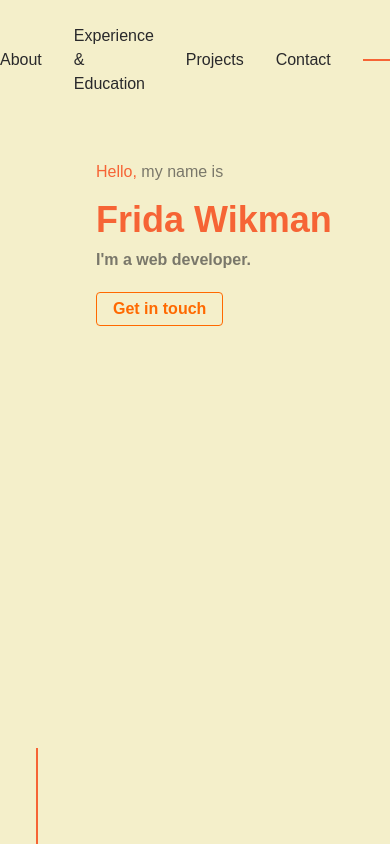
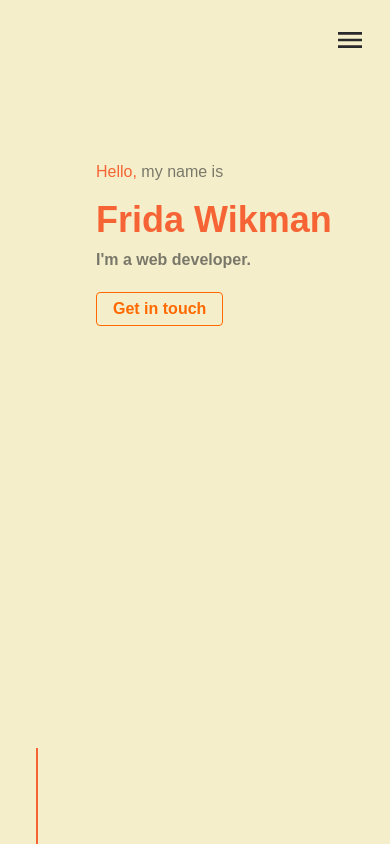
Before and after one commit to FridaWikman/portfolio, a React (Vite) app: page / in a window 390 px wide. Shown: the top 844 px of the page. Built offline with nearby package versions, Linux system fonts and the light colour scheme; some icons are missing.

Commit message:
Hamburger menu

```diff
--- a/src/App.jsx
+++ b/src/App.jsx
@@ -3,13 +3,33 @@ import { Icon } from '@iconify/react'
 import Projects from './components/Projects'
 import { useEffect, useState } from 'react'
 import Experience from './components/Experience'
+import useWindowDimensions from './components/useWindowSize'
+// import Link from 'next/link'
 
 function App() {
   const [showHeader, setShowHeader] = useState(true)
   const [lastScrollY, setLastScrollY] = useState(0)
+  const [showBurger, setShowBurger] = useState(false)
+  const { width } = useWindowDimensions()
+  const [showScrollTop, setShowScrollTop] = useState(false)
+
+  const links = [
+    { name: 'About', path: '#about' },
+    { name: 'Experience', path: '#experience' },
+    { name: 'Projects', path: '#projects' },
+    { name: 'Contact', path: '#contact' },
+  ]
 
   useEffect(() => {
     const handleScroll = () => {
+      setShowScrollTop(window.scrollY > 300)
+    }
+    window.addEventListener('scroll', handleScroll)
+    return () => window.removeEventListener('scroll', handleScroll)
+  }, [])
+
+  useEffect(() => {
+    const handleNavScroll = () => {
       const currentScrollY = window.scrollY
 
       if (currentScrollY > lastScrollY) {
@@ -21,36 +41,83 @@ function App() {
       setLastScrollY(currentScrollY)
     }
 
-    window.addEventListener('scroll', handleScroll)
+    window.addEventListener('scroll', handleNavScroll)
 
-    return () => window.removeEventListener('scroll', handleScroll)
+    return () => window.removeEventListener('scroll', handleNavScroll)
   }, [lastScrollY])
+
+  useEffect(() => {
+    if (width > 768) setShowBurger(false)
+  }, [width])
 
   return (
     <>
       <header
-        className={`fixed top-0 right-0 w-full py-6 z-50 transition-transform duration-300 ${
+        className={`flex items-center justify-end gap-8 fixed top-0 right-0 w-full py-6 z-50 transition-transform duration-300 ${
           showHeader ? 'translate-y-0' : '-translate-y-full'
         }`}
       >
         <nav className="flex items-center justify-end gap-8">
-          <a href="#about" className="text-base font-medium accent-hover">
-            About
-          </a>
-          <a href="#" className="text-base font-medium accent-hover">
-            Experience & Education
-          </a>
-          <a href="#projects" className="text-base font-medium accent-hover">
-            Projects
-          </a>
-          {/* <div className="relative"> */}
-          <a href="#contact" className="text-base font-medium accent-hover">
-            Contact
-          </a>
-          <div className="accent-color w-24 border-l border border-accent"></div>
-          {/* </div> */}
+          <div className="hidden md:flex gap-8">
+            {links.map((link, index) => (
+              <a
+                href={link.path}
+                key={index}
+                className="text-base font-medium accent-hover"
+              >
+                {link.name}
+              </a>
+            ))}
+          </div>
+          <div className="accent-color w-24 border-l border border-accent hidden md:block"></div>
         </nav>
+        <div className="md:hidden flex justify-end">
+          {/* Öppna meny-knapp */}
+          {!showBurger && (
+            <button
+              className="accent-hover pe-6 cursor-pointer"
+              onClick={() => setShowBurger(true)}
+              aria-label="Öppna meny"
+            >
+              <Icon icon="material-symbols:menu" width="32" height="32" />
+            </button>
+          )}
+        </div>
       </header>
+      {showBurger && (
+        <div
+          className={`fixed top-0 right-0 h-full w-[50%] sm:w-[30%] bg-[#f4efca] shadow-lg z-40 transition-transform duration-300 z-60 ${
+            showBurger ? 'translate-x-0' : 'translate-x-full'
+          }`}
+        >
+          <div className="relative h-full w-full px-6 pt-6 flex flex-col items-end">
+            <button
+              onClick={() => setShowBurger(false)}
+              className="accent-hover mb-8 cursor-pointer"
+              aria-label="Stäng meny"
+            >
+              <Icon
+                icon="material-symbols:close-rounded"
+                width="32"
+                height="32"
+              />
+            </button>
+            <nav className="flex flex-col items-end gap-6 text-2xl w-full">
+              {links.map((link, index) => (
+                <a
+                  key={index}
+                  href={link.path}
+                  className="accent-hover transition-colors duration-200"
+                  onClick={() => setShowBurger(false)}
+                >
+                  {link.name}
+                </a>
+              ))}
+            </nav>
+          </div>
+        </div>
+      )}
+
       <div className="fixed bottom-0 left-6 flex flex-col items-center gap-4 z-50">
         {/* Ikoner */}
         <a
@@ -140,6 +207,19 @@ function App() {
             </a>
           </div>
         </section>
+        {showScrollTop && (
+          <button
+            onClick={() => window.scrollTo({ top: 0, behavior: 'smooth' })}
+            className="fixed bottom-6 right-6 z-50 bg-[#f4efca] text-black p-3 rounded-full shadow-lg hover:bg-[#e0dab5] transition"
+            aria-label="Till toppen"
+          >
+            <Icon
+              icon="material-symbols:keyboard-arrow-up-rounded"
+              width="28"
+              height="28"
+            />
+          </button>
+        )}
       </main>
     </>
   )
--- /dev/null
+++ b/src/components/useWindowSize.jsx
@@ -0,0 +1,25 @@
+import { useState, useEffect } from 'react'
+
+const useWindowDimensions = () => {
+  const [windowDimensions, setWindowDimensions] = useState({
+    width: 0,
+    height: 0,
+  })
+
+  useEffect(() => {
+    if (typeof window !== 'undefined') {
+      const handleResize = () => {
+        setWindowDimensions({
+          width: window.innerWidth,
+          height: window.innerHeight,
+        })
+      }
+      handleResize()
+      window.addEventListener('resize', handleResize)
+      return () => window.removeEventListener('resize', handleResize)
+    }
+  }, [])
+  return windowDimensions
+}
+
+export default useWindowDimensions
```
